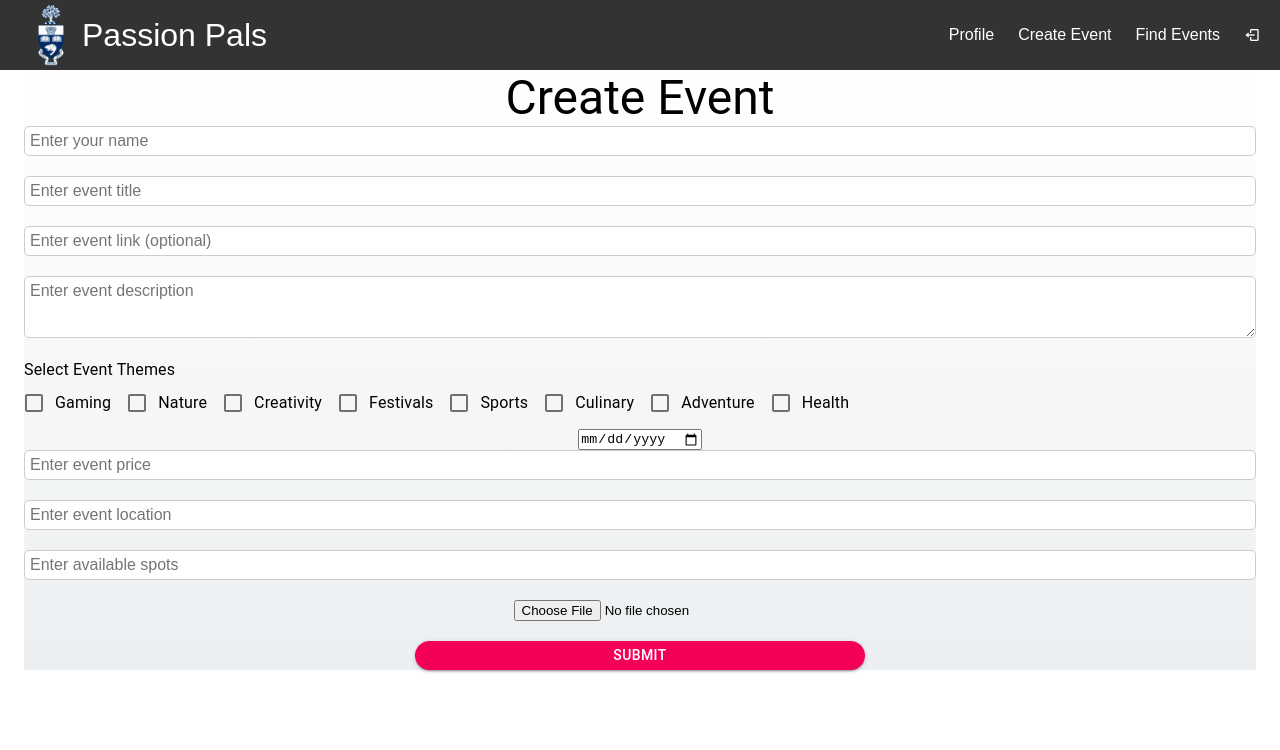
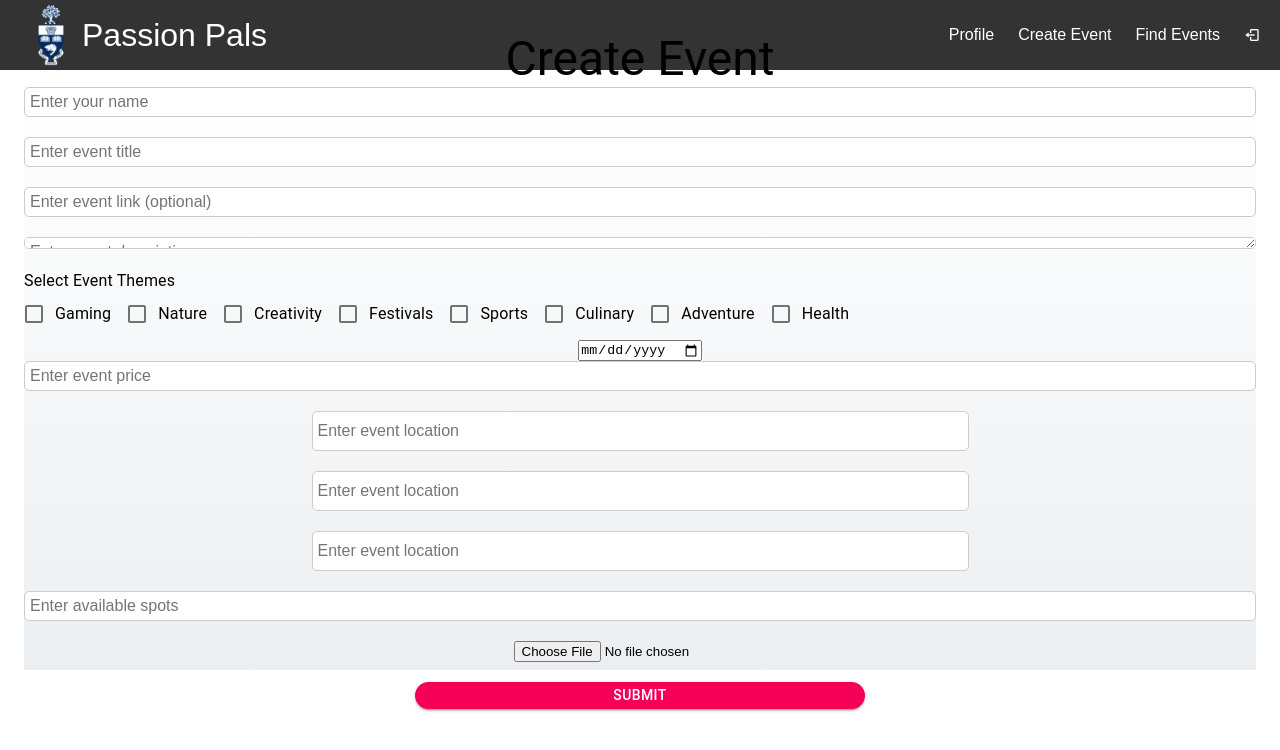
Before and after one commit to CSCC012023/final-project-s23-passion-pals, a React (Create React App) app in the folder client/: page /createEvent in a window 1280 px wide. Shown: the top 750 px of the page. Built offline with nearby package versions, Linux system fonts and the light colour scheme; no server answers; a web font is replaced by a local one.

Commit message:
split location into 3 inputs and changed the schema and form.js to relfect it

```diff
--- a/client/src/components/Form/Form.js
+++ b/client/src/components/Form/Form.js
@@ -29,7 +29,9 @@ const Form = () => {
     themes: [],
     eventDate: "",
     eventPrice: "",
-    eventLocation: "",
+    eventCity: "",
+    eventCountry: "",
+    eventAddress: "",
     spots: null,
   });
   const [isEventCreated, setIsEventCreated] = useState(false); // State for displaying the success message
@@ -68,7 +70,9 @@ const Form = () => {
       postData.eventDescription === "" ||
       postData.eventDate === "" ||
       postData.eventPrice === "" ||
-      postData.eventLocation === "" ||
+      postData.eventCity === "" ||
+      postData.eventCountry === "" ||
+      postData.eventAddress === "" ||
       postData.spots <= 0
     ) {
       setIsError(true);
@@ -95,7 +99,9 @@ const Form = () => {
         themes: [],
         eventDate: "",
         eventPrice: "",
-        eventLocation: "",
+        eventCity: "",
+        eventCountry: "",
+        eventAddress: "",
         spots: 0,
       });
 
@@ -295,14 +301,34 @@ const Form = () => {
             setPostData({ ...postData, eventPrice: e.target.value.replace("$", "") })
           }
         />
+
+        <div>
           <input
-          name="eventLocation"
+            name="eventCity"
             type="text"
             className="input"
             placeholder="Enter event location"
-          value={postData.eventLocation}
-          onChange={(e) => setPostData({ ...postData, eventLocation: e.target.value })}
+            value={postData.eventCity}
+            onChange={(e) => setPostData({ ...postData, eventCity: e.target.value })}
           />
+          <input
+            name="eventCountry"
+            type="text"
+            className="input location"
+            placeholder="Enter event location"
+            value={postData.eventCountry}
+            onChange={(e) => setPostData({ ...postData, eventCountry: e.target.value })}
+          />
+          <input
+            name="eventAddress"
+            type="text"
+            className="input location"
+            placeholder="Enter event location"
+            value={postData.eventAddress}
+            onChange={(e) => setPostData({ ...postData, eventAddress: e.target.value })}
+          />
+        </div>
+
         <input
           name="spots"
           type="number"
```
Lines whose indentation alone changed are shown as unchanged.
